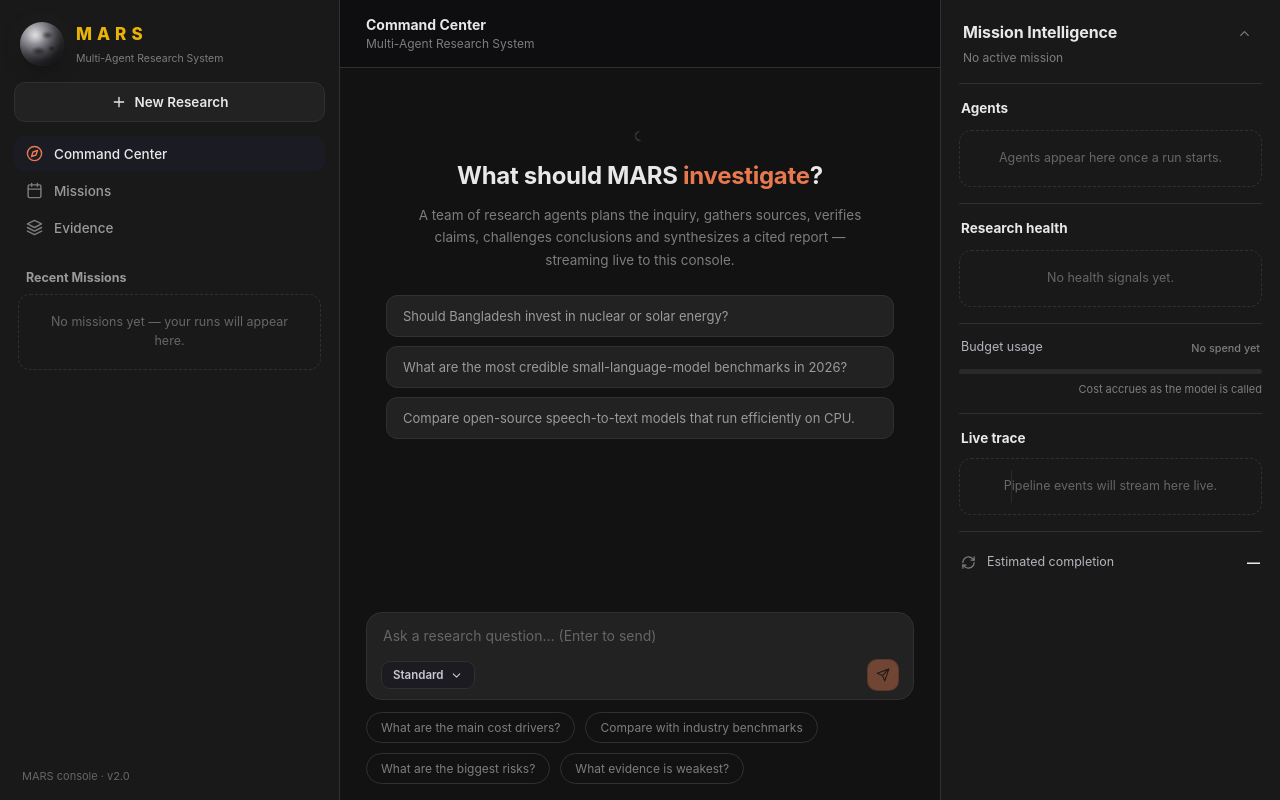
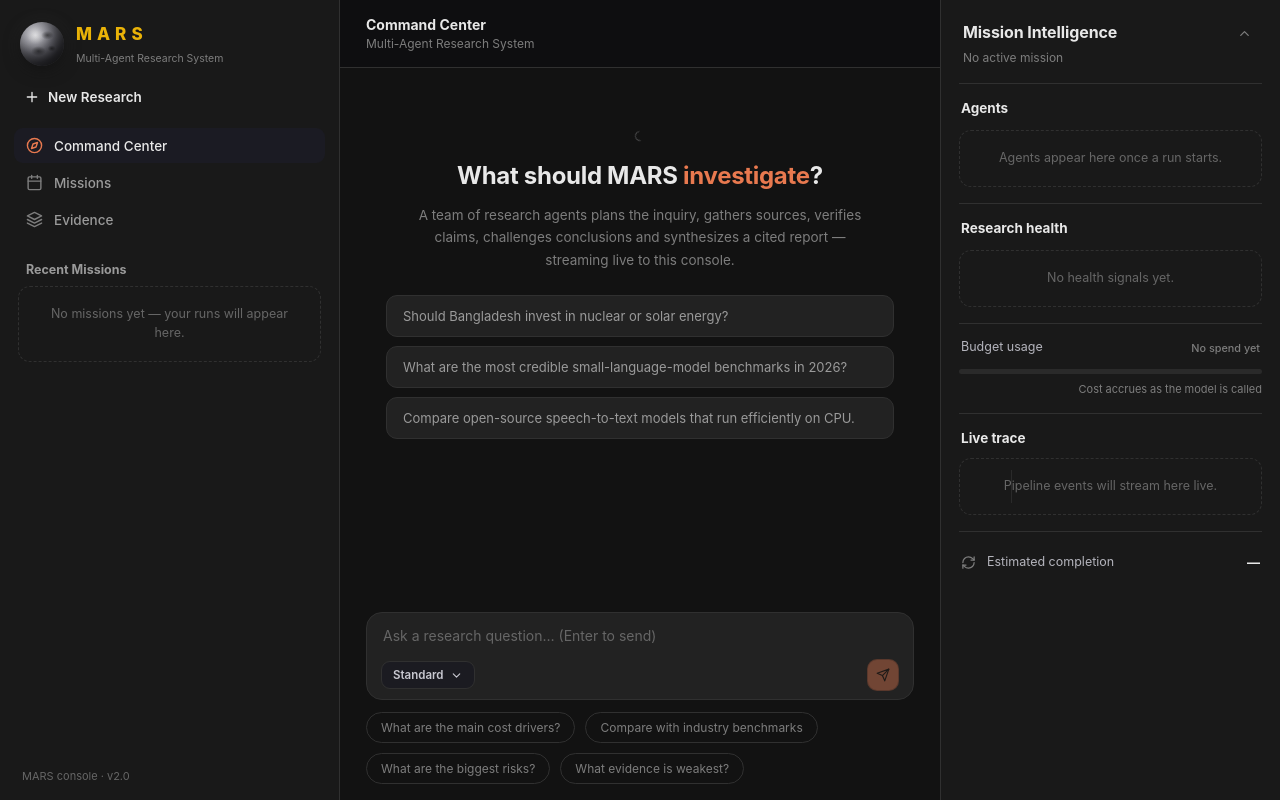
Before and after one commit to AdnanZamanNiloy/mars-ai, a React (Vite) app in the folder frontend/: page / in a window 1280 px wide. Built offline with nearby package versions, Linux system fonts and the light colour scheme.

Commit message:
Borderless New Research button

```diff
--- a/frontend/src/layout.css
+++ b/frontend/src/layout.css
@@ -28,21 +28,21 @@
 .new-btn {
   display: flex;
   align-items: center;
-  justify-content: center;
   gap: 8px;
   width: 100%;
-  margin-top: 16px;
-  padding: 11px 0;
-  border-radius: 11px;
-  border: 1px solid var(--line);
-  background: var(--card);
+  margin-top: 14px;
+  padding: 9px 10px;
+  border: 0;
+  border-radius: 9px;
+  background: transparent;
   color: var(--t1);
   font-size: 13.5px;
   font-weight: 600;
   cursor: pointer;
-  transition: background 0.15s, border-color 0.15s;
+  text-align: left;
+  transition: background 0.15s;
 }
-.new-btn:hover { background: var(--card-2); border-color: #3a3a3a; }
+.new-btn:hover { background: rgba(255, 255, 255, 0.04); }
 
 .side-nav { display: flex; flex-direction: column; gap: 2px; margin-top: 14px; }
 .side-nav button {
```
